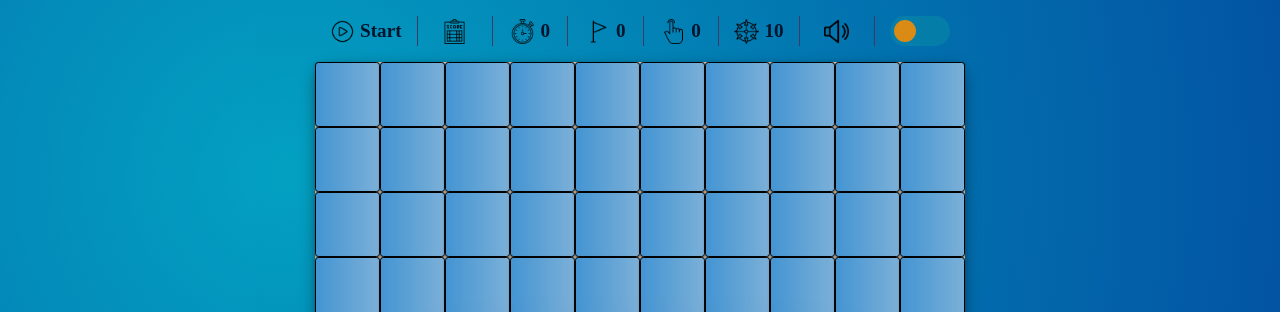
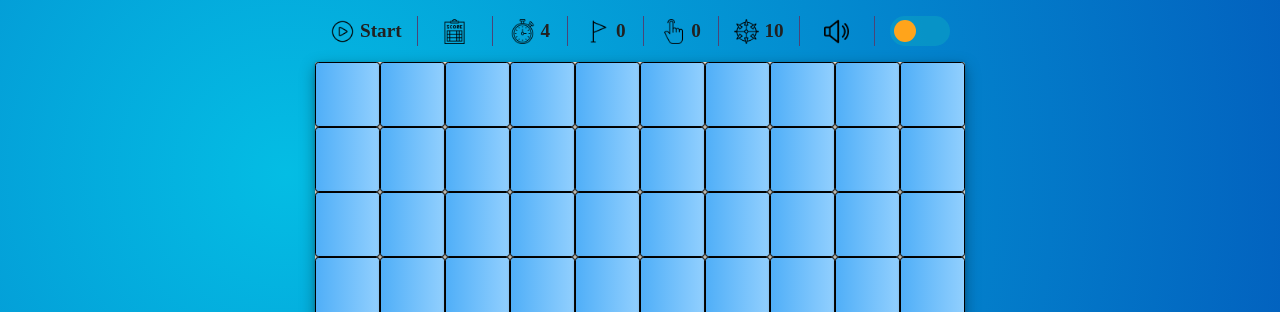
Before and after one commit to antasth/shelter, a plain HTML site: page minesweeper/index.html in a window 1280 px wide. Shown: the top 312 px of the page. Drawn offline with Linux system fonts and the light colour scheme.

Commit message:
feat: if there is no saved game game will start with 10x10 board and 10 mines else show question to start new or continue saved game

```diff
--- a/minesweeper/index.js
+++ b/minesweeper/index.js
@@ -48,16 +48,18 @@ audioWin.src = './assets/sounds/win.mp3'
 
 document.addEventListener('DOMContentLoaded', () => {
   resizeBoard(width)
+  if (!localStorage.gameState) {
+    localStorage.setItem('Seconds', 0)
+    clearInterval(timerID)
+    startGame(1, 10)
+  } else {
     let modalContent = `
     <h4>🅼🅸🅽🅴🆂🆆🅴🅴🅿🅴🆁</h4>
     <button class='start-game start-game_small'>
     🆂🆃🅰🆁🆃 🅽🅴🆆  🅶🅰🅼🅴
     </button>
+    <button class='continue-game start-game_small'>🅲🅾🅽🆃🅸🅽🆄🅴 🅻🅰🆂🆃 🅶🅰🅼🅴</button>
     `
-  if (localStorage.gameState) {
-    modalContent += `
-    <button class='continue-game start-game_small'>🅲🅾🅽🆃🅸🅽🆄🅴 🅻🅰🆂🆃 🅶🅰🅼🅴</button>`
-  }
     showModal(modalContent, false)
     const startBtn = document.querySelector('.start-game')
     const continueBtn = document.querySelector('.continue-game')
@@ -79,6 +81,7 @@ document.addEventListener('DOMContentLoaded', () => {
           hideModal()
         }
       })
+    }
   }
   if (localStorage.Theme === 'dark') {
     document.body.setAttribute('dark', '')
--- a/minesweeper/styles/styles.css
+++ b/minesweeper/styles/styles.css
@@ -76,7 +76,6 @@ body {
 }
 .menu-span {
   font-size: 1.2rem;
-  color: #454547;
 }
 .button {
   width: 18px;
@@ -107,7 +106,7 @@ body {
   grid-template-columns: repeat(auto-fill, 18px);
   justify-content: center;
   /* padding: 2rem; */
-  border-radius: 1rem;
+  border-radius: 3px;
   box-shadow: rgba(0, 0, 0, 0.35) 0px 5px 15px;
   background-image: linear-gradient(
     174.2deg,
@@ -191,7 +190,7 @@ body {
   transition: all 0.3s ease;
 }
 .menu-span {
-  color: #011936;
+  color: var(--var-menu-text);
 }
 
 @media (max-width: 767.98px) {
@@ -519,6 +518,7 @@ input[type='range']::-webkit-slider-thumb {
 
 
 :root {
+  --var-menu-text: #212121;
   --var-theme-background: rgba(13, 165, 196, 0.5);
   --var-body-background: radial-gradient(
     circle farthest-corner at 22.4% 21.7%,
@@ -530,6 +530,7 @@ input[type='range']::-webkit-slider-thumb {
 }
 
 [dark] {
+  --var-menu-text: rgba(240,241,163,1);
   --var-theme-background: #B030B0;
   --var-body-background:linear-gradient( 109.6deg,  rgba(118,12,99,1) 11.2%, rgba(71,11,75,1) 98.6% );
   --var-cell-background: linear-gradient(#3b2751, #271739);
```
Lines whose indentation alone changed are shown as unchanged.
